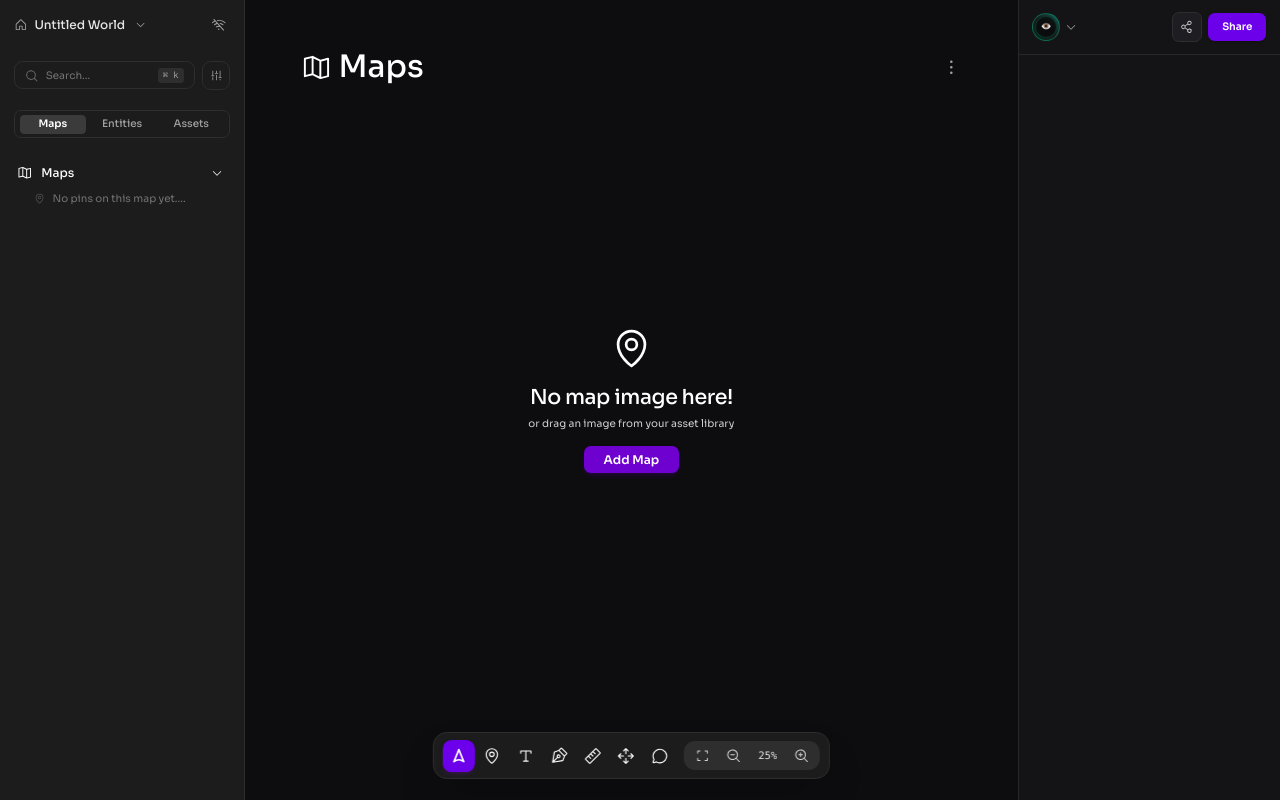
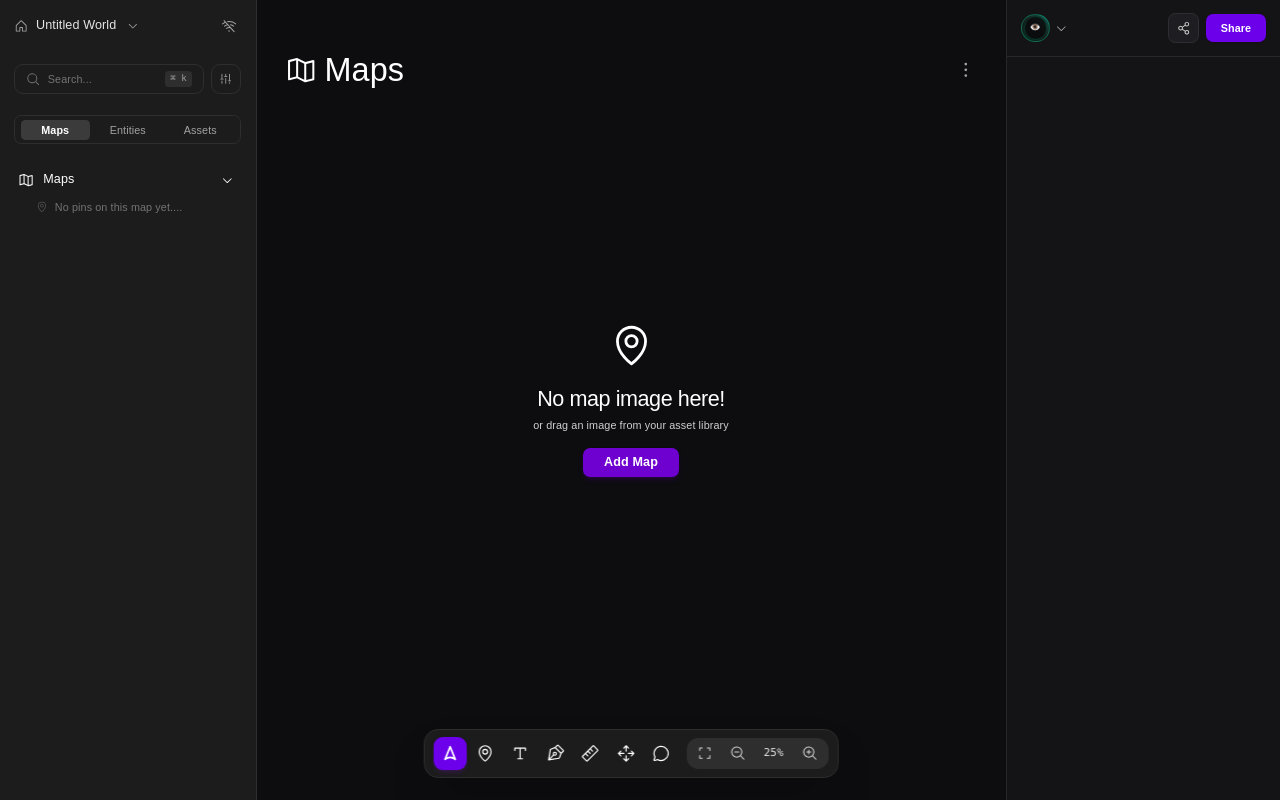
Before and after one commit to Henryjnr9/Structor-Project, a React (Vite) app: page / in a window 1280 px wide. Built offline with nearby package versions, Linux system fonts and the light colour scheme.

Commit message:
Update font family and zoom settings in CSS

```diff
--- a/src/index.css
+++ b/src/index.css
@@ -1,7 +1,7 @@
 @import "tailwindcss";
 
 @theme {
-  --font-sans: "Sora", sans-serif;
+  --font-sans: "Open Sauce Sans", sans-serif;
 }
 
 body,
@@ -9,11 +9,12 @@ button,
 input,
 textarea,
 select {
-  font-family: "Sora", sans-serif;
+  font-family: var(--font-sans);
+  letter-spacing: 0.12px;
 }
 
 html {
-  zoom: 0.86;
+  zoom: 0.9;
 }
 
 html,
```
